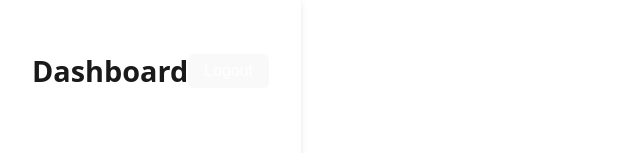
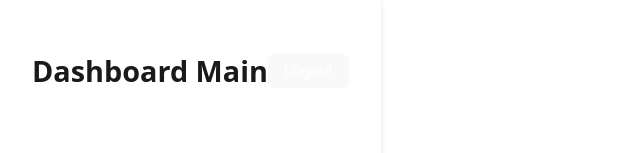
Before and after one commit to Vivek-Ramdurg/Test_deploy, a React (Vite) app in the folder frontend/: page /dashboard in a window 1280 px wide. Shown: the part 200-353 px from the top of the page, without its empty margins (0-640 px from the left). Built offline with nearby package versions, Linux system fonts and the light colour scheme; sample sign-in values are in the browser's storage.

Commit message:
commmmming

```diff
--- a/frontend/src/components/Dashboard.jsx
+++ b/frontend/src/components/Dashboard.jsx
@@ -43,7 +43,7 @@ function Dashboard() {
   return (
     <div className="dashboard-container">
       <div style={{ display: 'flex', justifyContent: 'space-between', alignItems: 'center', marginBottom: '2rem' }}>
-        <h2 className="form-title">Dashboard</h2>
+        <h2 className="form-title">Dashboard Main</h2>
         <button onClick={handleLogout} style={{ width: 'auto', padding: '0.5rem 1rem' }}>Logout</button>
       </div>
       <form onSubmit={handleSubmit}>
```
